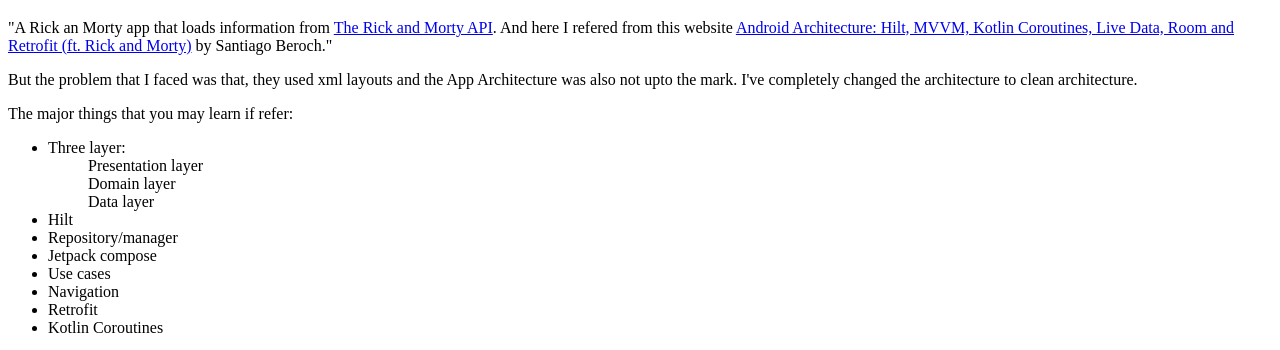
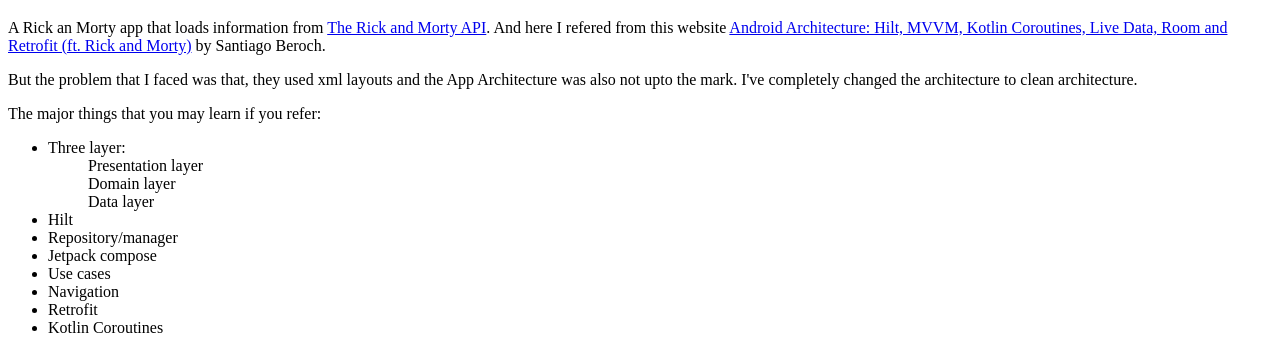
Before and after one commit to PGautam27/Simple-web-codes, a plain HTML site: page index.html in a window 1280 px wide. Shown: the part 61-411 px from the top of the page. Drawn offline with Linux system fonts and the light colour scheme.

Commit message:
Morty repo readme code

```diff
--- a/index.html
+++ b/index.html
@@ -8,10 +8,10 @@
 </head>
 <body>
     <h1>Rick And Morty Clean Architecture</h1>
-    <div>
-        <p>"A Rick an Morty app that loads information from <a href="https://rickandmortyapi.com/">The Rick and Morty API</a>. And here I refered from this website <a href="https://itnext.io/android-architecture-hilt-mvvm-kotlin-coroutines-live-data-room-and-retrofit-ft-8b746cab4a06">Android Architecture: Hilt, MVVM, Kotlin Coroutines, Live Data, Room and Retrofit (ft. Rick and Morty)</a> by Santiago Beroch."</p>
+
+        <p dir="auto">A Rick an Morty app that loads information from <a href="https://rickandmortyapi.com/">The Rick and Morty API</a>. And here I refered from this website <a href="https://itnext.io/android-architecture-hilt-mvvm-kotlin-coroutines-live-data-room-and-retrofit-ft-8b746cab4a06">Android Architecture: Hilt, MVVM, Kotlin Coroutines, Live Data, Room and Retrofit (ft. Rick and Morty)</a> by Santiago Beroch.</p>
         <p>But the problem that I faced was that, they used xml layouts and the App Architecture was also not upto the mark. I've completely changed the architecture to clean architecture.</p>
-        <p>The major things that you may learn if refer: </p>
+        <p>The major things that you may learn if you refer: </p>
         <ul>
             <li>Three layer:
                 <ol>Presentation layer</ol>
@@ -26,6 +26,10 @@
             <li>Retrofit</li>
             <li>Kotlin Coroutines</li>
         </ul>
-    </div>
+        <p>
+            <a href="https://user-images.githubusercontent.com/92343715/160057542-6538db29-5efd-4ba3-9dab-fe55b19d628c.mp4">
+                <video src="https://user-images.githubusercontent.com/92343715/160057542-6538db29-5efd-4ba3-9dab-fe55b19d628c.mp4" width="200" style="max-width: 100%;"></video>
+            </a>
+        </p>
 </body>
 </html>
```
